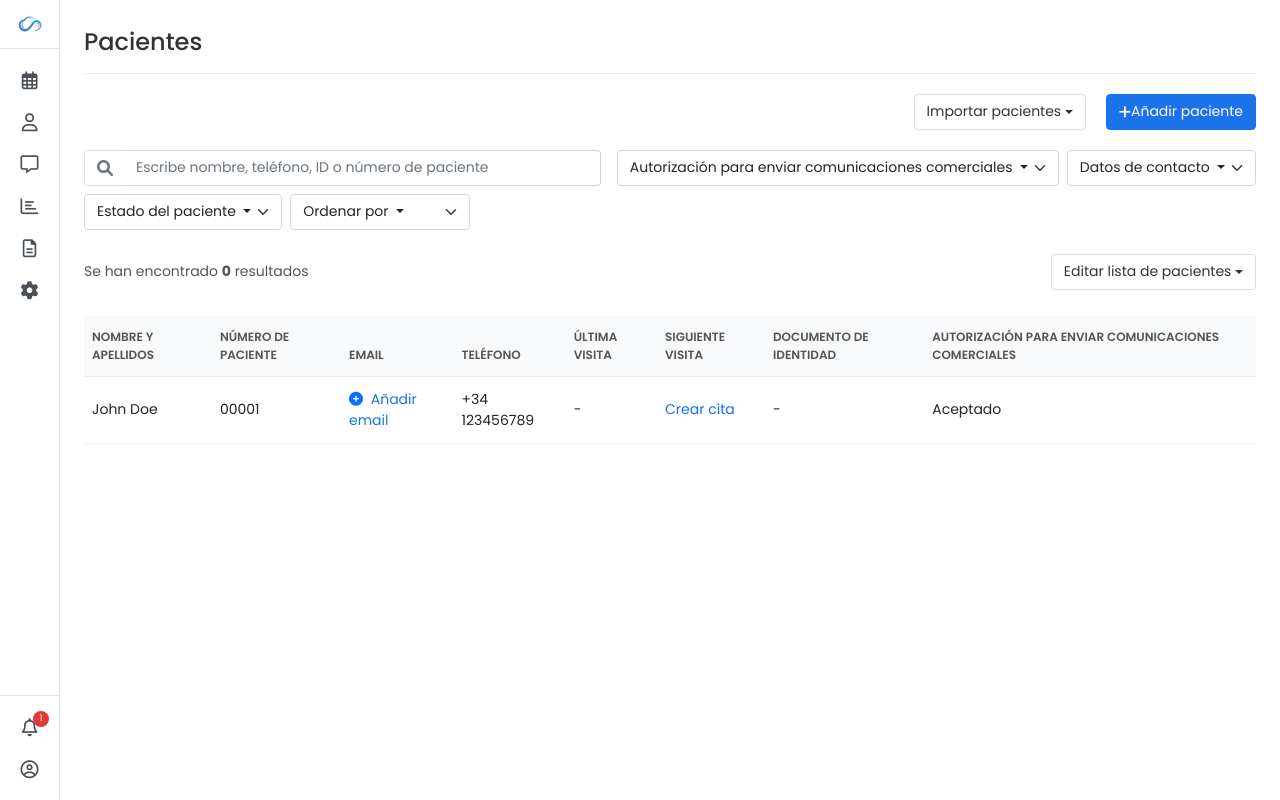
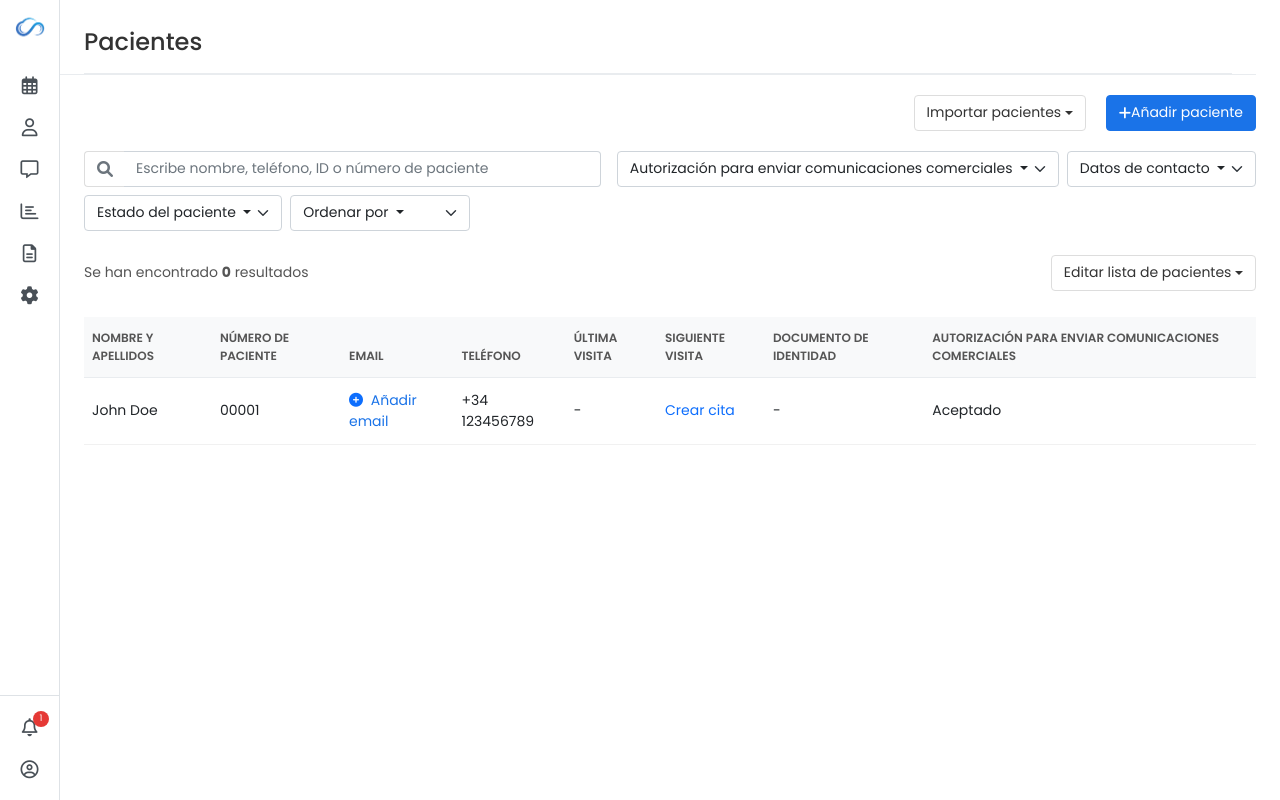
Before and after one commit to sincs87/nubeclinic, a Flask app: template app/templates/pacientes/pacientes.html in a window 1280 px wide. Run offline with Flask 3, Linux system fonts and the light colour scheme; the template is opened without the code that fills it, so the values that code supplies are empty.

Commit message:
Actualizacion pacientes html2

```diff
--- a/app/static/css/pacientes.css
+++ b/app/static/css/pacientes.css
@@ -10,7 +10,7 @@
 
 /* Título de la página con línea inferior */
 .pacientes-titulo {
-    font-size: 24px;
+    font-size: 20px;
     font-weight: 500;
     margin: 0;
     padding: 28px 0 16px;
@@ -215,3 +215,17 @@
         width: 100% !important;
     }
 }
+.barra-superior {
+    border-bottom: 1px solid #e9ecef;
+    margin-left: -24px; /* igual al padding del .main-content para estirarlo */
+    padding-left: 24px;
+    padding-right: 24px;
+}
+
+.pacientes-titulo {
+    font-size: 24px;
+    font-weight: 500;
+    margin: 0;
+    padding: 28px 0 16px;
+    color: #333;
+}
--- a/app/static/css/panel.css
+++ b/app/static/css/panel.css
@@ -41,7 +41,6 @@ body {
 .sidebar-top {
     padding: 12px 0;
     text-align: center;
-    border-bottom: 1px solid var(--gray-300);
 }
 
 .sidebar-nav {
--- a/app/templates/components/sidebar.html
+++ b/app/templates/components/sidebar.html
@@ -2,7 +2,7 @@
 <div class="sidebar">
     <div class="sidebar-top">
         <a href="{{ url_for('main.index') }}">
-            <img src="{{ url_for('static', filename='img/ico.png') }}" alt="NubeClinic" width="24" height="24">
+            <img src="{{ url_for('static', filename='img/ico.png') }}" alt="NubeClinic" width="30" height="30">
         </a>
     </div>
     <div class="sidebar-nav">
--- a/app/templates/pacientes/pacientes.html
+++ b/app/templates/pacientes/pacientes.html
@@ -26,8 +26,10 @@
     {% include 'components/sidebar.html' %}
 
     <!-- Main content -->
-    <div class="main-content" style="padding: 0 24px; background-color: #fff; min-height: 100vh;">
-        <h1 class="pacientes-titulo">Pacientes</h1>
+    <div class="main-content">
+        <div class="barra-superior">
+            <h1 class="pacientes-titulo">Pacientes</h1>
+        </div>
 
         <div class="patient-container">
             <!-- Botones superiores (Importar y Añadir) -->
```
